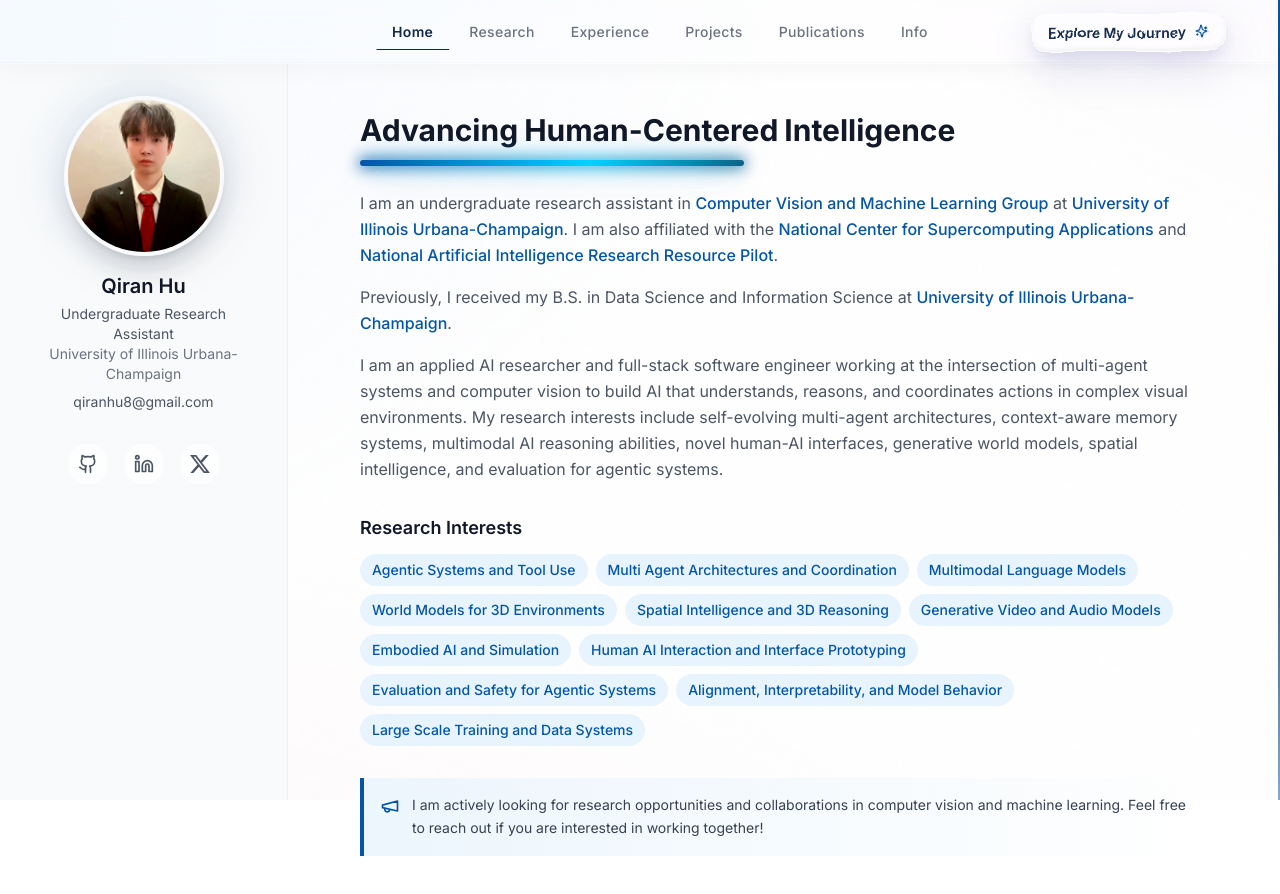
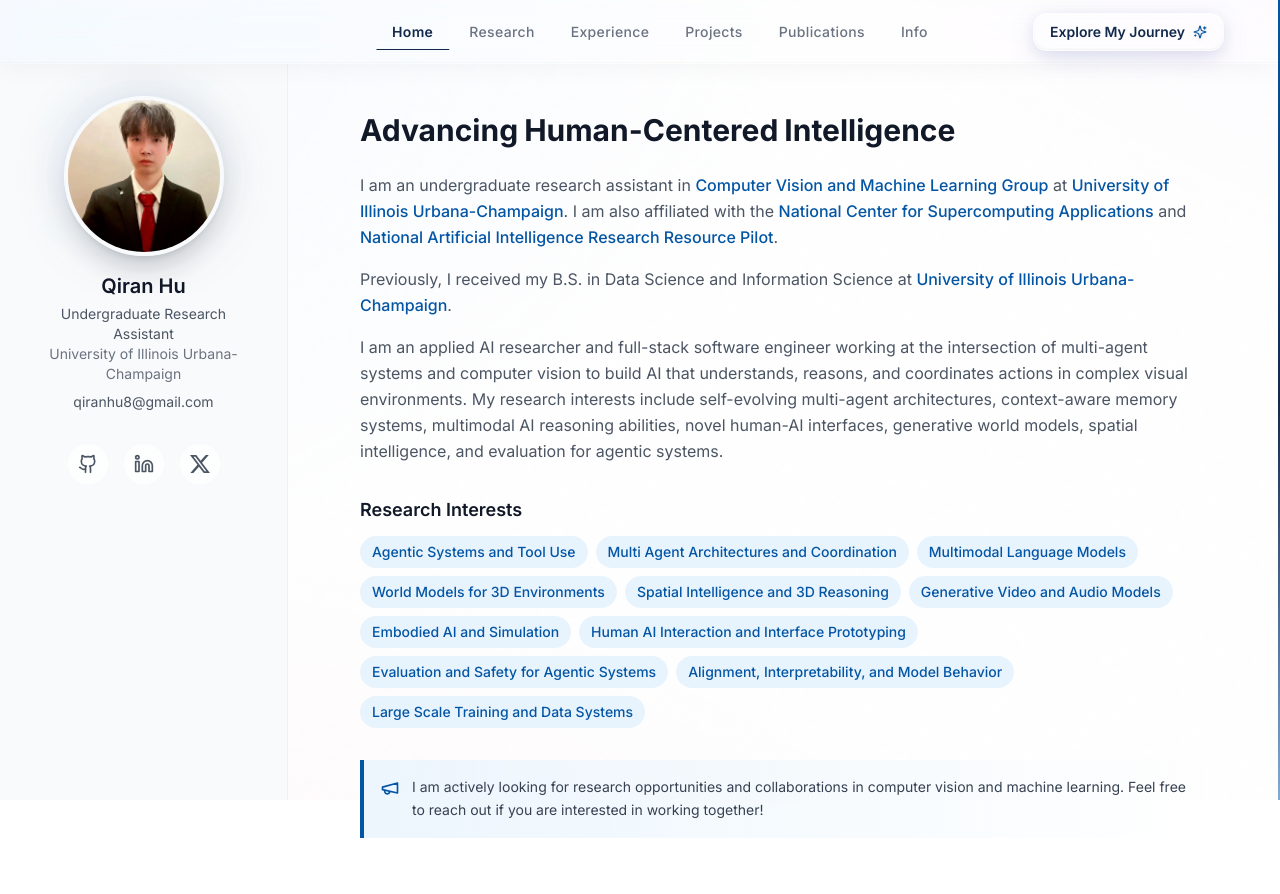
Before and after one commit to Edward-H26/Edward-H26.github.io, a React (Vite) app: page / in a window 1280 px wide. Shown: the top 894 px of the page. Built offline with nearby package versions, Linux system fonts and the light colour scheme.

Commit message:
Remove hero underline and glass refraction filter
Lower the glass button blur to 16px with softer shadows. Raise its fill and border opacity.

```diff
--- a/src/pages/HomePage.tsx
+++ b/src/pages/HomePage.tsx
@@ -44,12 +44,6 @@ export function HomePage() {
               variant="word"
               className="text-3xl font-bold text-gray-900 block"
               staggerDelay={0.08}
-            />
-            <motion.span
-              initial={{ opacity: 0, scaleX: 0 }}
-              animate={{ opacity: 1, scaleX: 1 }}
-              transition={{ delay: 0.8, duration: 0.8, ease: [0.34, 1.56, 0.64, 1] }}
-              className="block h-1.5 rounded-full mt-3 max-w-sm origin-left relative hero-underline"
             />
           </div>
           <div className="prose prose-gray max-w-none text-gray-600 leading-relaxed space-y-4">
--- a/src/styles/globals.css
+++ b/src/styles/globals.css
@@ -670,10 +670,10 @@
    ═══════════════════════════════════════════════════════════════════════════ */
 
 .liquid-glass-button {
-  --glass-blur: 20px;
+  --glass-blur: 16px;
   --glass-saturation: 200%;
-  --glass-bg: rgba(255, 255, 255, 0.01);
-  --glass-border: rgba(255, 255, 255, 0.08);
+  --glass-bg: rgba(255, 255, 255, 0.08);
+  --glass-border: rgba(255, 255, 255, 0.18);
   --glass-highlight: rgba(255, 255, 255, 0.4);
   --glass-shadow-color: rgba(31, 38, 135, 0.06);
 
@@ -687,18 +687,15 @@
   overflow: hidden;
   isolation: isolate;
   box-shadow:
-    0 2px 4px rgba(0, 0, 0, 0.02),
-    0 8px 16px rgba(31, 38, 135, 0.08),
-    0 16px 48px rgba(31, 38, 135, 0.12),
-    inset 0 2px 4px rgba(255, 255, 255, 0.3),
-    inset 0 -2px 4px rgba(0, 0, 0, 0.05);
-  filter: url(#liquid-glass-refraction);
+    0 4px 16px rgba(31, 38, 135, 0.1),
+    0 8px 32px rgba(31, 38, 135, 0.08),
+    inset 0 1px 2px rgba(255, 255, 255, 0.4),
+    inset 0 -1px 2px rgba(0, 0, 0, 0.05);
   transition:
     transform 0.3s cubic-bezier(0.34, 1.56, 0.64, 1),
     box-shadow 0.3s ease,
     border-color 0.3s ease,
-    background 0.3s ease,
-    filter 0.3s ease;
+    background 0.3s ease;
 }
 
 /* Layer 1: Specular Highlight - Curved glass dome effect with top shimmer */
@@ -715,7 +712,7 @@
       transparent 40%,
       transparent 100%
     );
-  opacity: 0.4;
+  opacity: 0.5;
   border-radius: inherit;
   pointer-events: none;
   z-index: 1;
@@ -743,18 +740,16 @@
   transition: opacity 0.4s ease;
 }
 
-/* Hover State - Enhanced glass effect with stronger refraction */
+/* Hover State - Enhanced glass effect */
 .liquid-glass-button:hover {
-  --glass-bg: rgba(255, 255, 255, 0.04);
-  --glass-border: rgba(255, 255, 255, 0.15);
+  --glass-bg: rgba(255, 255, 255, 0.12);
+  --glass-border: rgba(255, 255, 255, 0.25);
   transform: translateY(-2px) scale(1.02);
-  filter: url(#liquid-glass-refraction-hover);
   box-shadow:
-    0 4px 8px rgba(0, 0, 0, 0.03),
-    0 12px 24px rgba(31, 38, 135, 0.14),
-    0 24px 64px rgba(31, 38, 135, 0.18),
-    inset 0 2px 6px rgba(255, 255, 255, 0.4),
-    inset 0 -2px 6px rgba(0, 0, 0, 0.08);
+    0 6px 20px rgba(31, 38, 135, 0.12),
+    0 12px 40px rgba(31, 38, 135, 0.1),
+    inset 0 1px 3px rgba(255, 255, 255, 0.5),
+    inset 0 -1px 3px rgba(0, 0, 0, 0.08);
 }
 
 .liquid-glass-button:hover::before {
@@ -846,14 +841,6 @@
     transition: none;
   }
 
-  .liquid-glass-button {
-    filter: none;
-  }
-
-  .liquid-glass-button:hover {
-    filter: none;
-  }
-
   .liquid-glass-button.with-shimmer::before {
     animation: none;
   }
```
